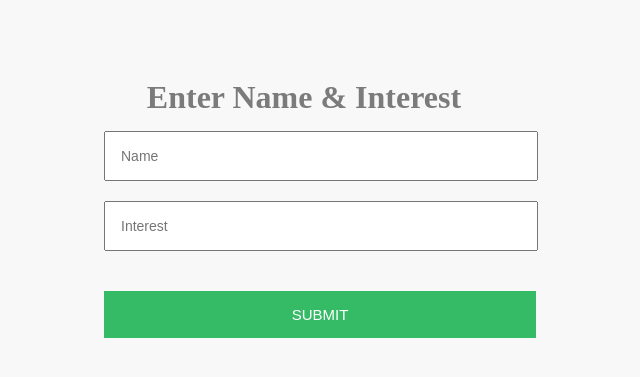
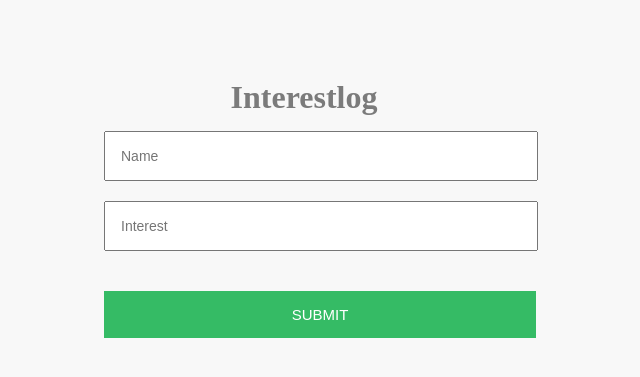
Before and after one commit to nollybear/interests, a Django app: page / in a window 1280 px wide. Shown: the top 377 px of the page, without its empty margins (336-976 px from the left). Run offline with Django 3.2, Linux system fonts and the light colour scheme; some libraries are stand-ins or nearby versions.

Commit message:
Updated Index

```diff
--- a/apps/interests/templates/interests/index.html
+++ b/apps/interests/templates/interests/index.html
@@ -10,7 +10,7 @@
     </head>
     <body>
         <div id="wrapper">
-        <h1>Enter Name & Interest</h1>
+        <h1>Interestlog</h1>
         <form action="/process" method="post">
             {% csrf_token %}
             <input type="text" name="name" placeholder="Name"></br>
```
Also changed, not shown: db.sqlite3.
